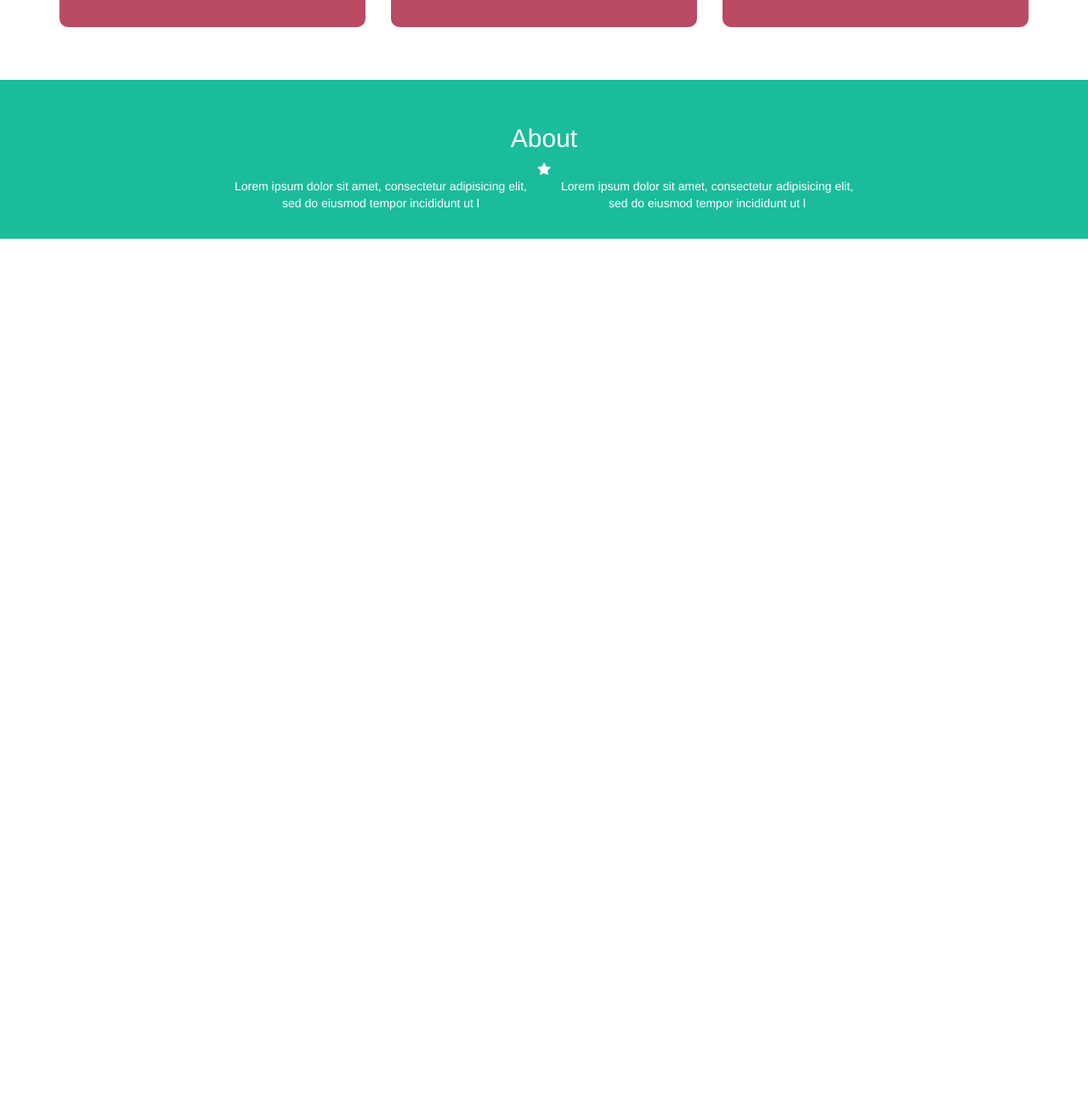
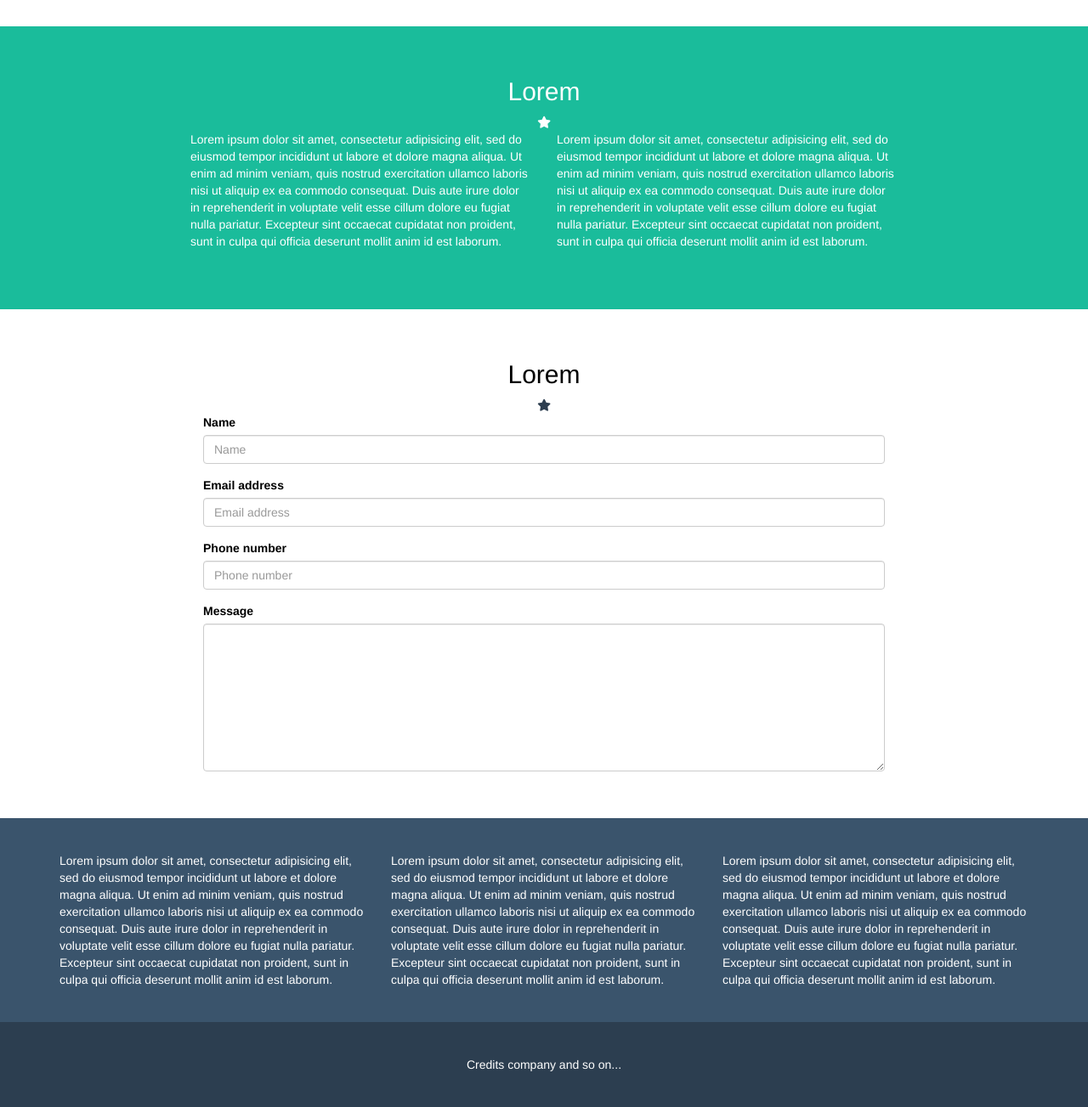
Before and after one commit to APPRENDISTA44/html-css-bootstrap-freelancer, a plain HTML site: page index.html in a window 1280 px wide. Shown: the part 1052-2355 px from the top of the page at 85% size. Before the commit the page ends 1333 px from the top, so only its background shows below. Drawn offline with nearby package versions, Linux system fonts and the light colour scheme.

Commit message:
revisione abbozzo di ieri

```diff
--- a/css/style.css
+++ b/css/style.css
@@ -1,42 +1,65 @@
-body{
-  padding-top: 70px;
+/* stili generali */
+.wrapper_70{
+  max-width: 992px;
+  width: 65%;
+  margin: 0 auto;
 }
-section{
-  padding: 32px 0;
+@media screen and (max-width: 991px) {
+  .xs_margin_bottom_30{
+    margin-bottom: 30px;
+  }
 }
-.ms_section-primary{
-  background-color: #1abc9c;
+/*header*/
+.primary_nav{
+  background-color: #2D3E50;
+  color: white;
+  line-height:80px;
+}
+/* sections */
+.ms_section{
+  padding: 40px 0;
+}
+
+.ms_primary{
+  background-color: #1abc9b;
   color: white;
 }
-.ms_section-secondary{
-  color: #2c3e50;
+.ms_secondary{
+  background-color: white;
+  color: black;
 }
-.ms_section-secondary .ms_section-title{
-  color:#333;
+.ms_secondary .ms_star{
+  color:#2D3E50;
 }
-.ms_navbar{
-  background-color: #2c3e50;
-  height: 70px;
-}
-.ms_jumbotron{
-  text-align: center;
-  padding: 32px 0;
-}
-.ms_portfolio{
+.ms_section .ms_intro{
   text-align: center;
 }
+/*sezione jumbo*/
+.ms_section_jumbo{
+  padding: 30px 0;
+}
+/*sezione portfolio*/
 .ms_portfolio_item{
+  height: 300px;
   background-color: #ba4b63;
-  height: 300px;
-  border-radius: 10px;
   margin-bottom: 30px;
 }
-.ms_wrapper{
-  width: 60%;
-  margin: 0 auto;
+/*sezione about*/
+.ms_about_text{
+  margin-bottom: 30px;
 }
-@media screen and (min-width:768px){
-  .ms_jumbotron{
-    padding: 48px 0;
-  }
+
+/* inizio footer */
+footer .footer_section{
+  padding: 40px 0;
 }
+footer .company_info{
+  background-color: #3a546c;
+  color: white;
+}
+footer .company_credits{
+  background-color: #2c3e50;
+  color: white;
+  text-align: center;
+
+}
--- a/index.html
+++ b/index.html
@@ -9,103 +9,195 @@
     <title>bootstrap freelance</title>
   </head>
   <body>
+    <!-- header -->
     <header>
-      <nav class="navbar navbar-fixed-top ms_navbar">
-        <div class="container">
-        </div>
-      </nav>
-    </header>
-    <main>
-      <section class="ms_jumbotron ms_section-primary">
+      <div class="primary_nav">
         <div class="container">
           <div class="row">
-            <div class="col-xs-12">
-              <div class="ms_avatar">
-                &nbsp;
+            <!-- logo col -->
+            <div class="col-xs-6">
+              Logo
+            </div>
+            <!-- fine logo col -->
 
+            <!-- nav col -->
+            <div class="col-xs-6 text-right">
+              <!-- desktop nav -->
+              <nav class="hidden-xs">
+                Desktop nav
+              </nav>
+              <!-- fine desktop nav -->
+
+              <!-- burger toggle -->
+              <div class="burger-menu visible-xs-block">
+                burger
               </div>
+              <!-- fine burger toggle -->
+            </div>
+            <!-- fine nav col -->
+          </div>
+        </div>
+      </div>
+    </header>
+
+
+    <main>
+      <section class="ms_section_jumbo ms_primary">
+        <div class="container">
+          <div class="ms_teaser text-center">
             <h1>Start Bootstrap</h1>
-              <div class="ms_divider">
+            <div class="ms_star">
                 <i class="fas fa-star"></i>
             </div>
-              <h2>Graphic artist - web Designer - illustrator</h2>
-            </div>
+            <p>Lorem ipsum dolor sit amet, consectetur adipisicing elit,</p>
           </div>
         </div>
       </section>
 
-      <section class="ms_portfolio ms_section-secondary">
+      <!-- portfolio -->
+      <section class="ms_section ms_secondary">
         <div class="container">
+          <div class="ms_intro">
             <h2>Portfolio</h2>
-          <div class="ms_divider ms_divider_blu">
+            <div class="ms_star">
                 <i class="fas fa-star"></i>
             </div>
+          </div>
+
+          <!-- elementi immagini -->
           <div class="row">
             <div class="col-xs-12 col-md-6 col-lg-4">
               <div class="ms_portfolio_item">
-
+              </div>
             </div>
 
-            </div>
             <div class="col-xs-12 col-md-6 col-lg-4">
               <div class="ms_portfolio_item">
-
+              </div>
             </div>
 
-            </div>
             <div class="col-xs-12 col-md-6 col-lg-4">
               <div class="ms_portfolio_item">
-
+              </div>
             </div>
 
-            </div>
             <div class="col-xs-12 col-md-6 col-lg-4">
               <div class="ms_portfolio_item">
-
+              </div>
             </div>
 
-            </div>
             <div class="col-xs-12 col-md-6 col-lg-4">
               <div class="ms_portfolio_item">
-
+              </div>
             </div>
 
-            </div>
             <div class="col-xs-12 col-md-6 col-lg-4">
               <div class="ms_portfolio_item">
               </div>
             </div>
           </div>
+          <!-- fine elementi immagini -->
         </div>
       </section>
-
-      <section class="ms_about ms_section-primary">
-        <div class="ms_wrapper">
-          <div class="text-center">
+      <!-- fine portfolio -->
 
 
-            <h2>About</h2>
-            <div class="ms_divider">
+      <!-- inizio about -->
+      <section class="ms_section ms_primary">
+        <div class="wrapper_70">
+          <div class="container_fluid">
+            <div class="ms_intro">
+              <h2>Lorem</h2>
+              <div class="ms_star">
                   <i class="fas fa-star"></i>
               </div>
-            <div class="container-fluid">
+            </div>
+
             <div class="row">
               <div class="col-xs-12 col-md-6">
-                  Lorem ipsum dolor sit amet, consectetur adipisicing elit, sed do eiusmod tempor incididunt ut l
+                <div class="ms_about_text">
+                  Lorem ipsum dolor sit amet, consectetur adipisicing elit, sed do eiusmod tempor incididunt ut labore et dolore magna aliqua. Ut enim ad minim veniam, quis nostrud exercitation ullamco laboris nisi ut aliquip ex ea commodo consequat. Duis aute irure dolor in reprehenderit in voluptate velit esse cillum dolore eu fugiat nulla pariatur. Excepteur sint occaecat cupidatat non proident, sunt in culpa qui officia deserunt mollit anim id est laborum.
+                </div>
               </div>
               <div class="col-xs-12 col-md-6">
-                  Lorem ipsum dolor sit amet, consectetur adipisicing elit, sed do eiusmod tempor incididunt ut l
+                <div class="ms_about_text">
+                  Lorem ipsum dolor sit amet, consectetur adipisicing elit, sed do eiusmod tempor incididunt ut labore et dolore magna aliqua. Ut enim ad minim veniam, quis nostrud exercitation ullamco laboris nisi ut aliquip ex ea commodo consequat. Duis aute irure dolor in reprehenderit in voluptate velit esse cillum dolore eu fugiat nulla pariatur. Excepteur sint occaecat cupidatat non proident, sunt in culpa qui officia deserunt mollit anim id est laborum.
+                </div>
+              </div>
+            </div>
+          </div>
+        </div>
+      </section>
+      <!-- fine about -->
+
+      <!-- inizio contact -->
+      <section class="ms_section ms_secondary">
+        <div class="wrapper_70">
+          <div class="container-fluid">
+            <div class="ms_intro">
+              <h2>Lorem</h2>
+              <div class="ms_star">
+                  <i class="fas fa-star"></i>
+              </div>
+            </div>
+
+            <div class="ms_contact_form">
+              <form class="" action="index.html" method="post">
+                <div class="form-group">
+                  <label for="">Name</label>
+                  <input class="form-control" type="text" name="" value="" placeholder="Name">
+                </div>
+
+                <div class="form-group">
+                  <label for="">Email address</label>
+                  <input class="form-control" type="text" name="" value="" placeholder="Email address">
+                </div>
+
+                <div class="form-group">
+                  <label for="">Phone number</label>
+                  <input class="form-control" type="text" name="" value="" placeholder="Phone number">
+                </div>
+
+                <div class="form-group">
+                  <label for="">Message</label>
+                  <textarea class="form-control" name="name" rows="8" cols="80"></textarea>
+                </div>
+              </form>
+            </div>
+          </div>
+        </div>
+      </section>
+      <!-- fine contact -->
+
+    </main>
+    <!-- fine main -->
+
+    <!-- footer -->
+    <footer>
+
+      <div class="company_info footer_section">
+        <div class="container">
+          <div class="row">
+            <div class="col-xs-12 col-md-4">
+              Lorem ipsum dolor sit amet, consectetur adipisicing elit, sed do eiusmod tempor incididunt ut labore et dolore magna aliqua. Ut enim ad minim veniam, quis nostrud exercitation ullamco laboris nisi ut aliquip ex ea commodo consequat. Duis aute irure dolor in reprehenderit in voluptate velit esse cillum dolore eu fugiat nulla pariatur. Excepteur sint occaecat cupidatat non proident, sunt in culpa qui officia deserunt mollit anim id est laborum.
+
+            </div>
+            <div class="col-xs-12 col-md-4">
+              Lorem ipsum dolor sit amet, consectetur adipisicing elit, sed do eiusmod tempor incididunt ut labore et dolore magna aliqua. Ut enim ad minim veniam, quis nostrud exercitation ullamco laboris nisi ut aliquip ex ea commodo consequat. Duis aute irure dolor in reprehenderit in voluptate velit esse cillum dolore eu fugiat nulla pariatur. Excepteur sint occaecat cupidatat non proident, sunt in culpa qui officia deserunt mollit anim id est laborum.
+
+            </div>
+            <div class="col-xs-12 col-md-4">
+              Lorem ipsum dolor sit amet, consectetur adipisicing elit, sed do eiusmod tempor incididunt ut labore et dolore magna aliqua. Ut enim ad minim veniam, quis nostrud exercitation ullamco laboris nisi ut aliquip ex ea commodo consequat. Duis aute irure dolor in reprehenderit in voluptate velit esse cillum dolore eu fugiat nulla pariatur. Excepteur sint occaecat cupidatat non proident, sunt in culpa qui officia deserunt mollit anim id est laborum.
             </div>
           </div>
         </div>
       </div>
 
+      <div class="company_credits footer_section">
+        <div class="container">
+          Credits company and so on...
         </div>
-
-      </section>
-
-    </main>
-    <footer>
+      </div>
     </footer>
   </body>
 </html>
```
Also changed, not shown: img/avataaars.svg (added), img/cabin.png (added), img/cake.png (added), img/circus.png (added), img/safe.png (added), img/submarine.png (added). Lines whose indentation alone changed are shown as unchanged.
